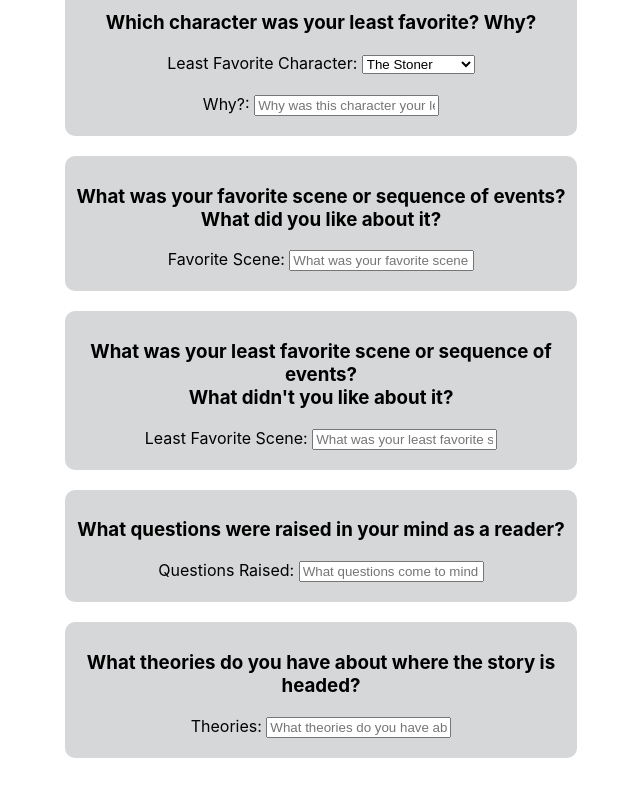
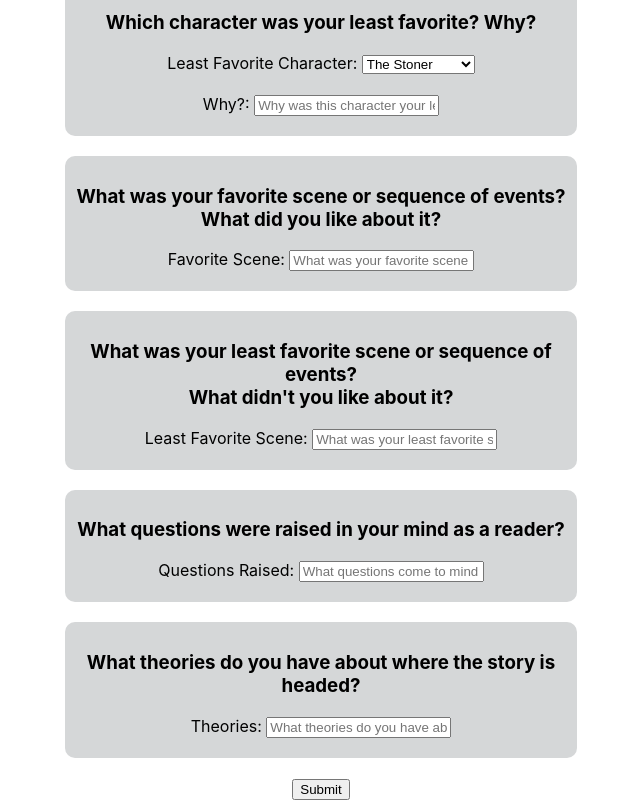
Before and after one commit to Adrian-Guadalupe/StJames, a React (Create React App) app: page /post-read-interview in a window 1280 px wide. Shown: the part 363-1163 px from the top of the page, without its empty margins (319-959 px from the left). Before the commit the page ends 1141 px from the top, so only its background shows below. Built offline with nearby package versions, Linux system fonts and the light colour scheme.

Commit message:
added submit button

```diff
--- a/src/components/Interview.js
+++ b/src/components/Interview.js
@@ -114,6 +114,8 @@
             maxLength='400'
           /><br/>
         </div>
+
+        <input type='submit' />
       </form>
     </div>
   );
```
